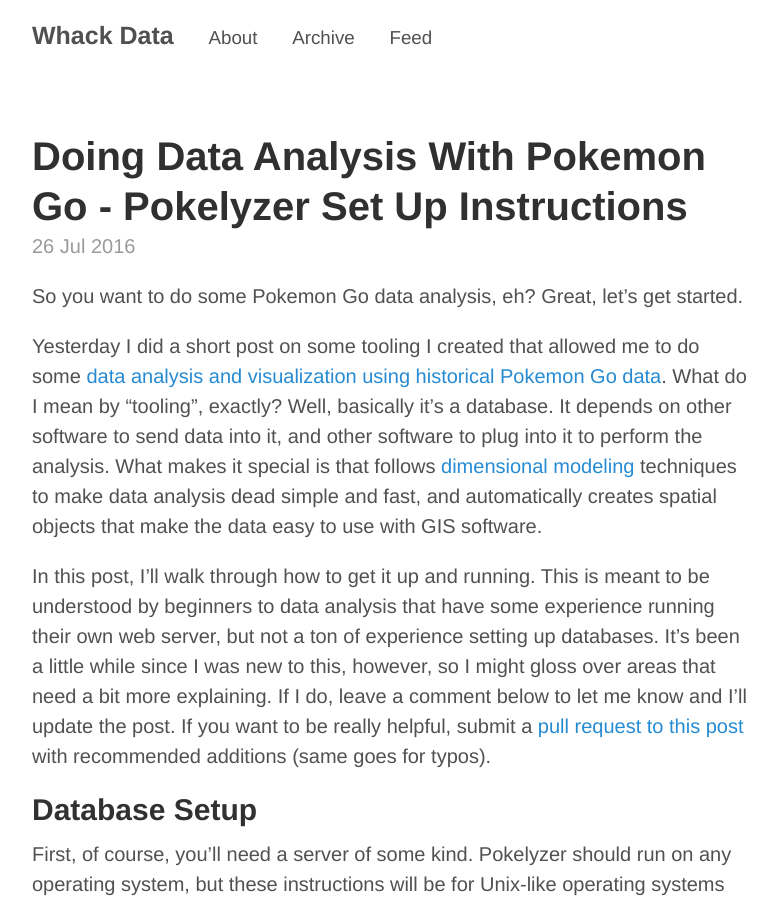
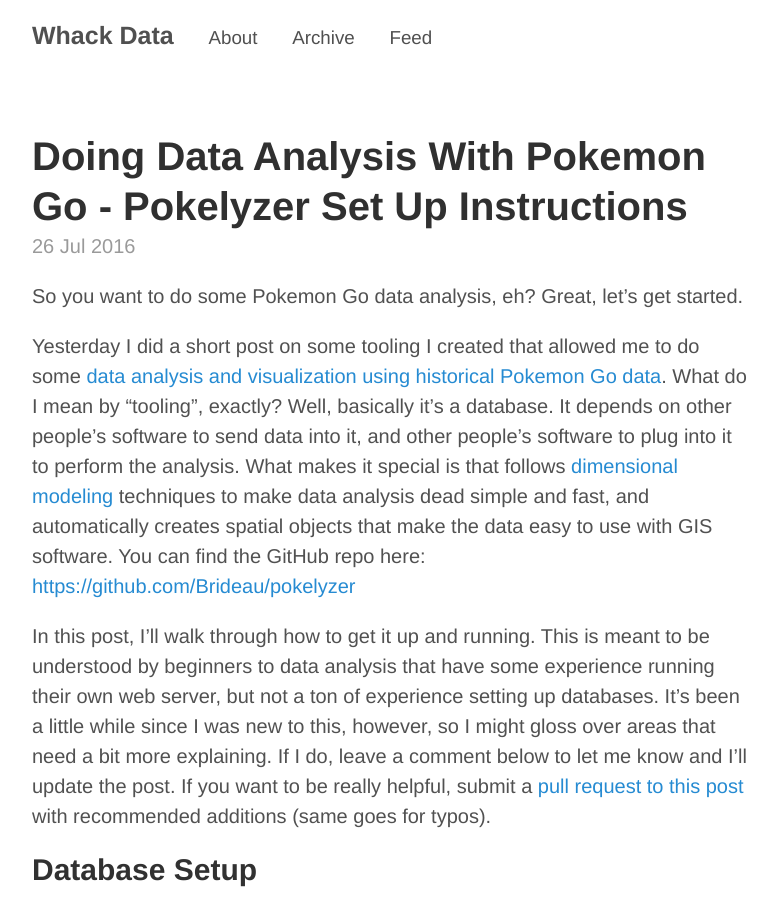
Before and after one commit to Brideau/whackdata, a Jekyll site: the page built from _posts/2016-07-26-instructions-analyzing-pokemon-go-data.md, in a window 1280 px wide and 900 px high. Shown: the whole window, without its empty margins (248-1025 px from the left). Built offline with Jekyll 4.4.1, drawn with Linux system fonts in a browser that asks for light colours; Markdown is read by kramdown in place of the engine named in the settings; comment, search, counter and statistics services are not loaded.

Commit message:
Fixed a couple words

```diff
--- a/_posts/2016-07-26-instructions-analyzing-pokemon-go-data.md
+++ b/_posts/2016-07-26-instructions-analyzing-pokemon-go-data.md
@@ -5,9 +5,9 @@
 
 So you want to do some Pokemon Go data analysis, eh? Great, let's get started.
 
-Yesterday I did a short post on some tooling I created that allowed me to do some [data analysis and visualization using historical Pokemon Go data](http://www.whackdata.com/2016/07/25/tool-for-analyzing-mapping-pokemon-go/). What do I mean by "tooling", exactly? Well, basically it's a database. It depends on other software to send data into it, and other software to plug into it to perform the analysis. What makes it special is that follows [dimensional modeling](https://en.wikipedia.org/wiki/Dimensional_modeling) techniques to make data analysis dead simple and fast, and automatically creates spatial objects that make the data easy to use with GIS software.
+Yesterday I did a short post on some tooling I created that allowed me to do some [data analysis and visualization using historical Pokemon Go data](http://www.whackdata.com/2016/07/25/tool-for-analyzing-mapping-pokemon-go/). What do I mean by "tooling", exactly? Well, basically it's a database. It depends on other people's software to send data into it, and other people's software to plug into it to perform the analysis. What makes it special is that follows [dimensional modeling](https://en.wikipedia.org/wiki/Dimensional_modeling) techniques to make data analysis dead simple and fast, and automatically creates spatial objects that make the data easy to use with GIS software. You can find the GitHub repo here: [https://github.com/Brideau/pokelyzer](https://github.com/Brideau/pokelyzer)
 
-In this post, I'll walk through how to get it up and running. This is meant to be understood by beginners to data analysis that have some experience running their own web server, but not a ton of experience setting up databases. It's been a little while since I was new to this, however, so I might gloss over areas that need a bit more explaining. If I do, leave a comment below to let me know and I'll update the post. If you want to be really helpful, submit a [pull request to this post](https://github.com/Brideau/whackdata/tree/master/_posts) with recommended additions (same goes for typos).
+In this post, I'll walk through how to get it up and running. This is meant to be understood by beginners to data analysis that have some experience running their own web server, but not a ton of experience setting up databases. It's been a little while since I was new to this, however, so I might gloss over areas that need a bit more explaining. If I do, leave a comment below to let me know and I'll update the post. If you want to be really helpful, submit a [pull request to this post](https://github.com/Brideau/whackdata/blob/gh-pages/_posts/2016-07-26-instructions-analyzing-pokemon-go-data.md) with recommended additions (same goes for typos).
 
 ## Database Setup
 
@@ -76,7 +76,7 @@
 
 Let's now connect to the database and start setting things up. Download and install [pgAdmin](https://www.pgadmin.org/), and create a new connection as follows:
 
-![pgAdmin Connection](http://i.imgur.com/ju1OwzW.png)
+<div align="center"><img src="http://i.imgur.com/ju1OwzW.png"></div>
 
 Now try connecting to the database. If your connection times out, read the above instructions closely again as it is likely a firewall or database security configuration issue.
 
```
